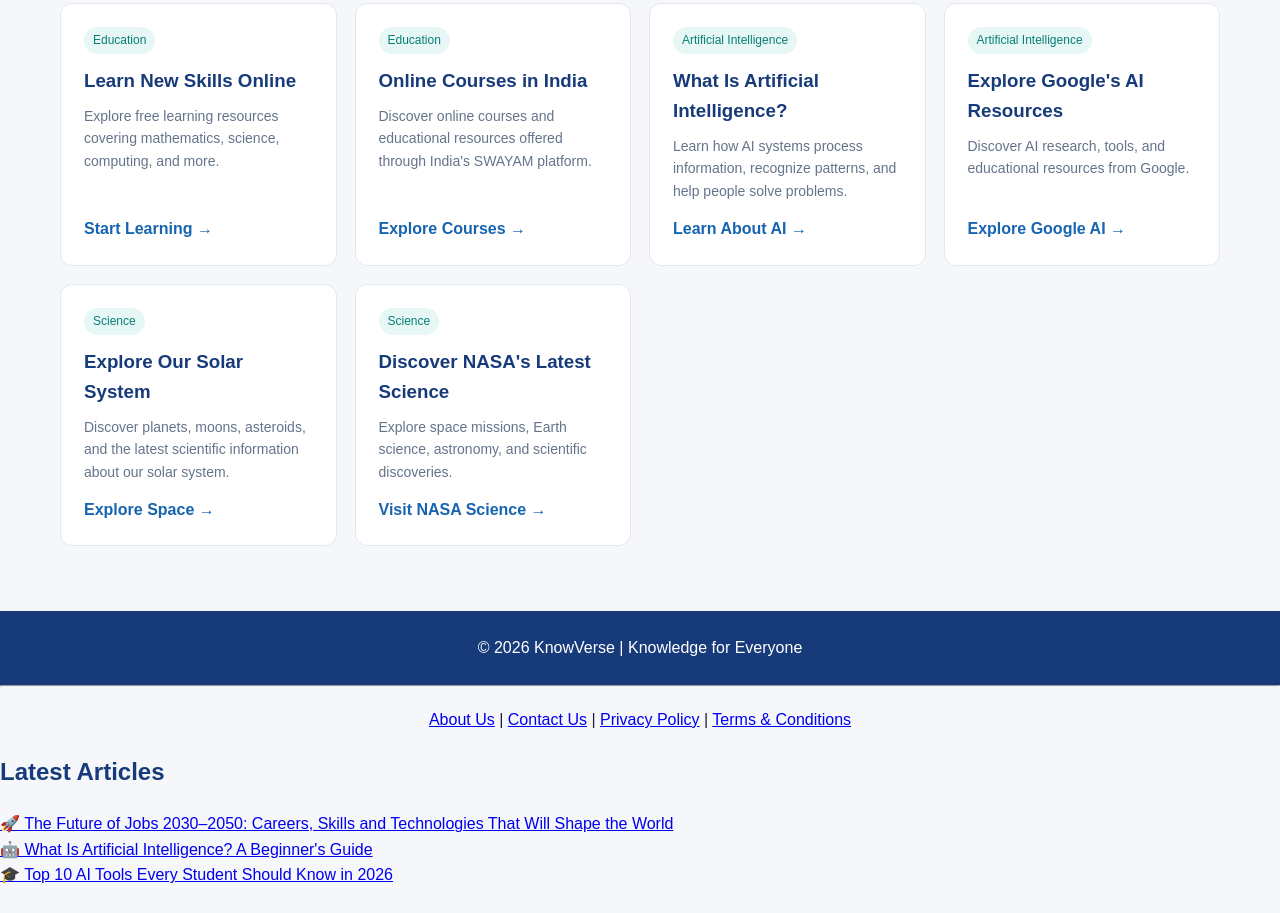
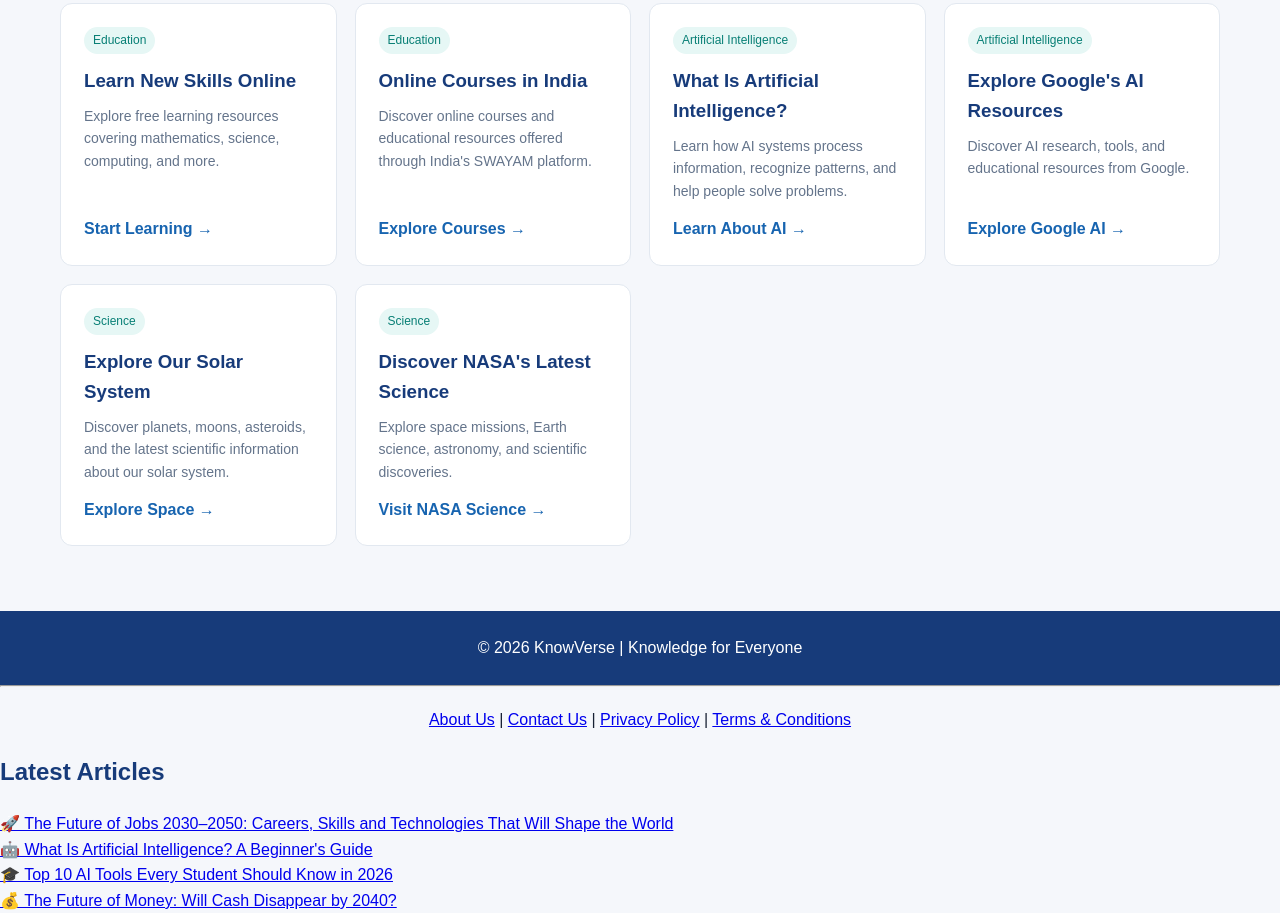
Before and after one commit to Knowverseworld/knowverse, a plain HTML site: page index.html in a window 1280 px wide. Shown: the part 1104-2017 px from the top of the page. Before the commit the page ends 1992 px from the top, so only its background shows below. Drawn offline with Linux system fonts and the light colour scheme.

Commit message:
Added Future of Money article to homepage

```diff
--- a/index.html
+++ b/index.html
@@ -292,3 +292,14 @@ categories.forEach(category => {
 🎓 Top 10 AI Tools Every Student Should Know in 2026
 </a>
 </p>
+<p>
+
+<p>
+
+<a href="future-of-money-cashless-society-2040.html">
+
+💰 The Future of Money: Will Cash Disappear by 2040?
+
+</a>
+
+</p>
```
